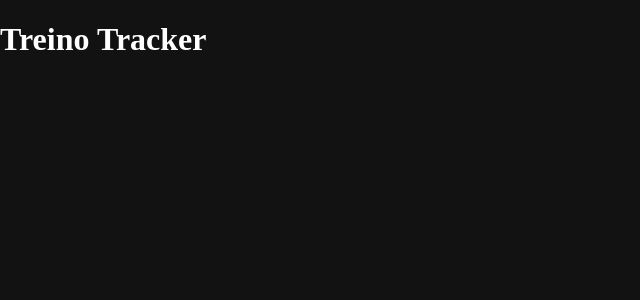
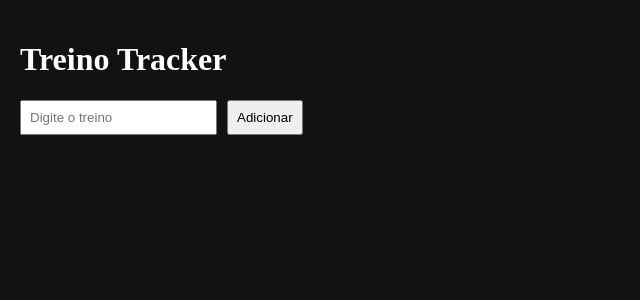
Before and after one commit to lucas333457/treino-tracker, a React (Create React App) app: page / in a window 1280 px wide. Shown: the top 300 px of the page, without its empty margins (0-640 px from the left). Built offline with nearby package versions, Linux system fonts and the light colour scheme.

Commit message:
Update App.js

```diff
--- a/src/App.js
+++ b/src/App.js
@@ -1,9 +1,34 @@
-import React from 'react';
+import React, { useState } from 'react';
 
 function App() {
+  const [treino, setTreino] = useState('');
+  const [lista, setLista] = useState([]);
+
+  const adicionarTreino = (e) => {
+    e.preventDefault();
+    if (treino.trim() === '') return;
+    setLista([...lista, treino]);
+    setTreino('');
+  };
+
   return (
-    <div>
+    <div style={{ padding: 20 }}>
       <h1>Treino Tracker</h1>
+      <form onSubmit={adicionarTreino}>
+        <input
+          type="text"
+          value={treino}
+          onChange={(e) => setTreino(e.target.value)}
+          placeholder="Digite o treino"
+          style={{ padding: 8, marginRight: 10 }}
+        />
+        <button type="submit" style={{ padding: 8 }}>Adicionar</button>
+      </form>
+      <ul>
+        {lista.map((item, index) => (
+          <li key={index}>{item}</li>
+        ))}
+      </ul>
     </div>
   );
 }
```
